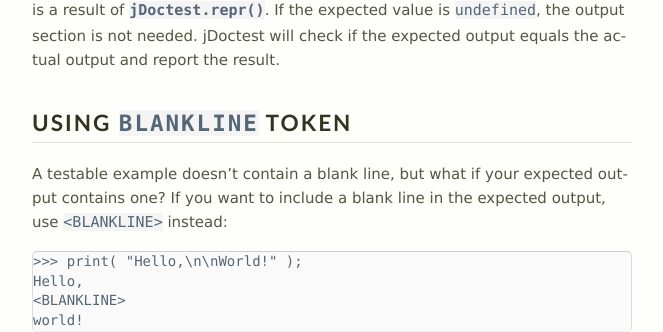
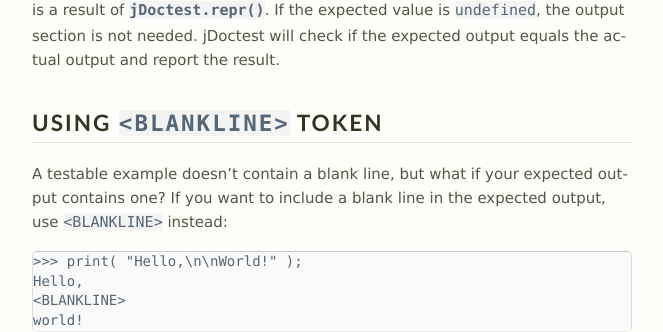
Before and after one commit to lunant/jdoctest, a Sphinx documentation site: the page built from docs/index.rst, in a window 1280 px wide and 1400 px high, scrolled down 5614 px. Shown: the part 150-482 px from the top of the window, without its empty margins (308-971 px from the left). Built offline with Sphinx 7.4.7, drawn with Linux system fonts in a browser that asks for light colours; part of the change alters nothing that is shown.

Commit message:
Fix the title.

```diff
--- a/docs/_themes/jdoctest/static/jdoctest.css_t
+++ b/docs/_themes/jdoctest/static/jdoctest.css_t
@@ -77,6 +77,10 @@ dd .highlight {
   background: #f4f4f4;
 }
 
+dt:target, .highlighted {
+  background: #efb;
+}
+
 .figure {
   text-align: center;
 }
@@ -137,6 +141,10 @@ dd .highlight {
   color: #554;
 }
 
+.toc a tt {
+  font-weight: normal;
+}
+
 .showtoc, .hidetoc {
   font-size: 11px;
   text-align: center;
--- a/docs/index.rst
+++ b/docs/index.rst
@@ -293,8 +293,8 @@ a result of :func:`jDoctest.repr`. If the expected value is ``undefined``, the
 output section is not needed. jDoctest will check if the expected output equals
 the actual output and report the result.
 
-Using ``BLANKLINE`` Token
--------------------------
+Using ``<BLANKLINE>`` Token
+---------------------------
 
 A testable example doesn't contain a blank line, but what if your expected
 output contains one? If you want to include a blank line in the expected
```
